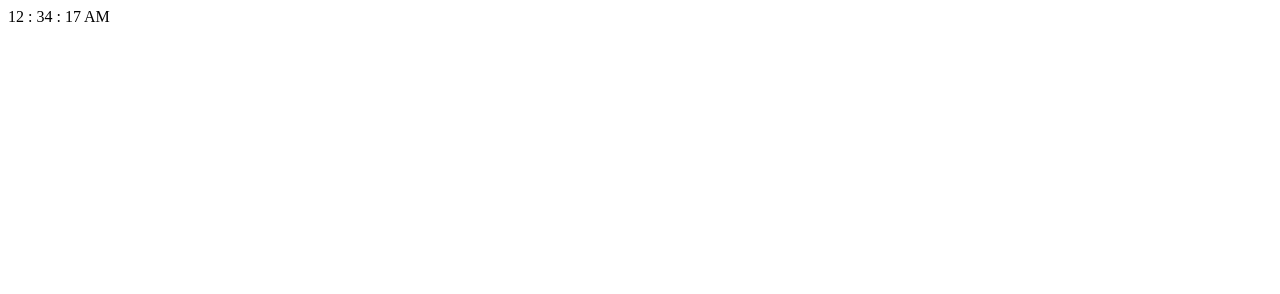
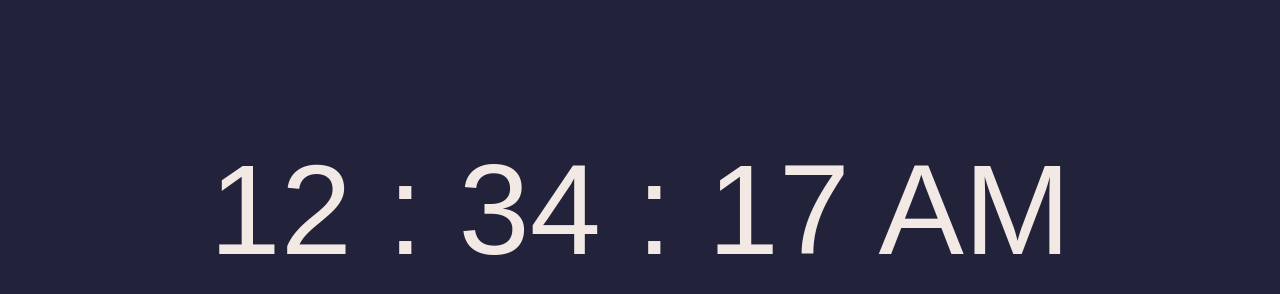
Before and after one commit to aspitz1/clock, a plain HTML site: page index.html in a window 1280 px wide. Drawn offline with Linux system fonts and the light colour scheme.

Commit message:
Add stylesheet

```diff
--- a/index.html
+++ b/index.html
@@ -2,10 +2,11 @@
 <html lang="en" dir="ltr">
   <head>
     <meta charset="utf-8">
-    <title></title>
+    <link rel="stylesheet" href="style.css">
+    <title>Clock</title>
   </head>
   <body>
-    <div id="clock"></div>
+    <p id="clock"></p>
     <script src="script.js"></script>
   </body>
 </html>
--- a/style.css
+++ b/style.css
@@ -0,0 +1,12 @@
+body {
+  background: #22223B;
+  display: flex;
+  align-items: center;
+  flex-direction: column;
+}
+#clock {
+  color: #F2E9E4;
+  margin: 0, 20vh;
+  font-family: sans-serif;
+  font-size: 10vw;
+}
```
